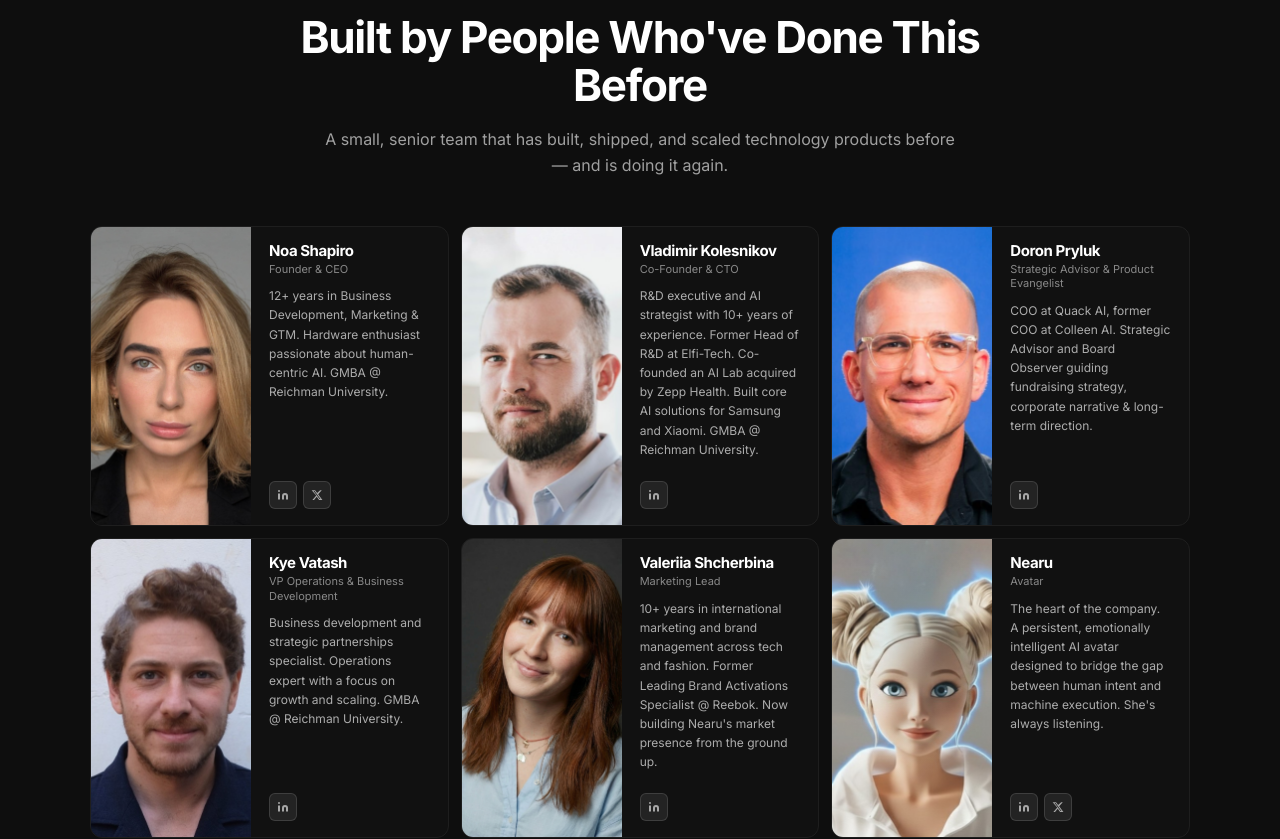
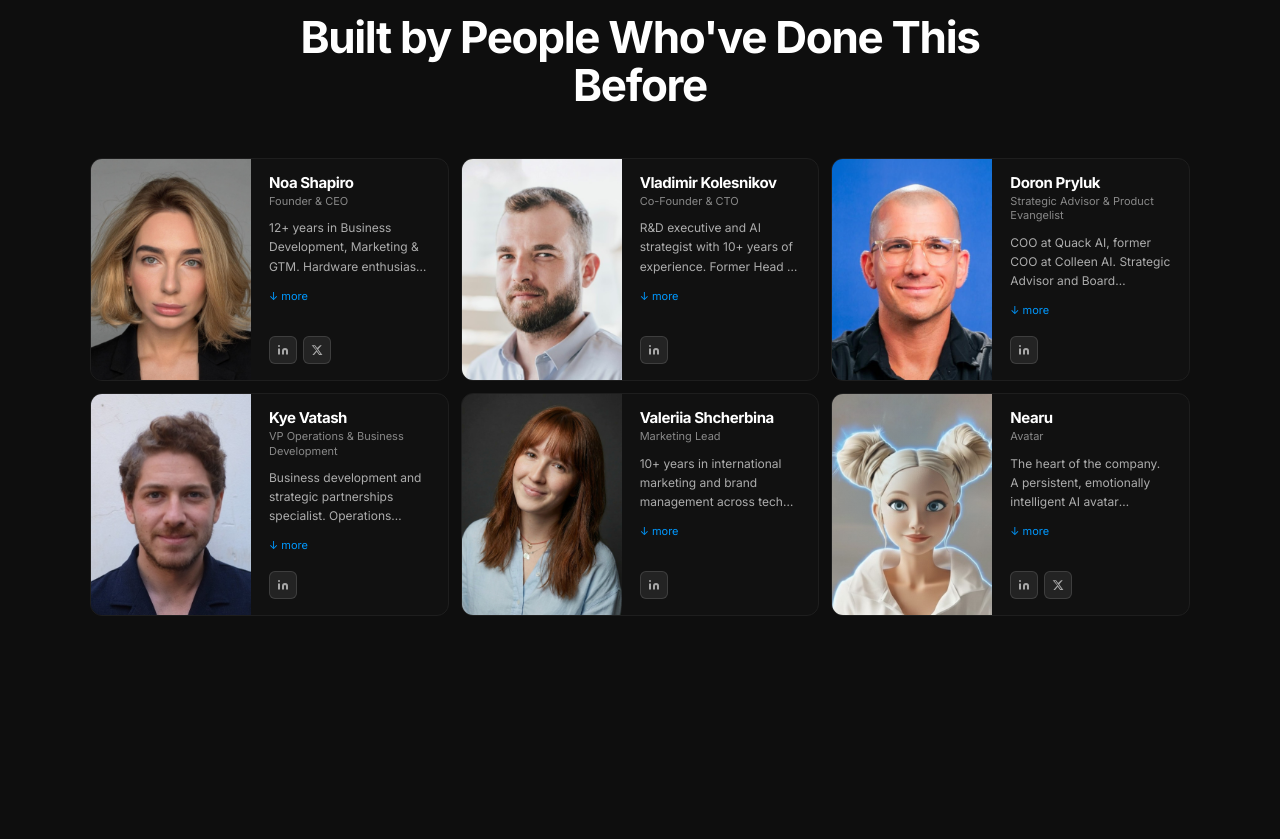
Before and after one commit to noshapiro/NAYAwebsite, a Next.js app: page / in a window 1280 px wide. Shown: the part 9460-10299 px from the top of the page. Built offline with nearby package versions, Linux system fonts and the light colour scheme.

Commit message:
Team: remove subtitle, bio truncated with click to expand, more/less hint, social links always visible
Made-with: Cursor

```diff
--- a/src/components/sections/TeamSection.tsx
+++ b/src/components/sections/TeamSection.tsx
@@ -1,7 +1,7 @@
 "use client";
 
 import Image from "next/image";
-import { useState } from "react";
+import { useState, useRef, useEffect } from "react";
 
 const TEAM = [
   {
@@ -114,9 +114,28 @@ function TeamCard({
   isNearu?: boolean;
 }) {
   const [imgError, setImgError] = useState(false);
+  const [expanded, setExpanded] = useState(false);
+  const [showMoreHint, setShowMoreHint] = useState(false);
+  const bioRef = useRef<HTMLParagraphElement>(null);
+
+  useEffect(() => {
+    if (expanded) {
+      setShowMoreHint(true);
+      return;
+    }
+    const id = requestAnimationFrame(() => {
+      if (bioRef.current)
+        setShowMoreHint(bioRef.current.scrollHeight > bioRef.current.clientHeight);
+    });
+    return () => cancelAnimationFrame(id);
+  }, [expanded, bio]);
 
   return (
     <article
+      role="button"
+      tabIndex={0}
+      onClick={() => setExpanded(!expanded)}
+      onKeyDown={(e) => (e.key === "Enter" || e.key === " ") && setExpanded((x) => !x)}
       className="group flex min-h-[200px] w-full cursor-pointer flex-row items-stretch overflow-hidden rounded-xl border border-[#1e1e1e] bg-[#111111] transition-[border-color] duration-150 hover:border-[rgba(0,153,255,0.3)]"
     >
       {/* Photo area (left) — fixed 160px */}
@@ -163,17 +182,38 @@ function TeamCard({
           {role}
         </p>
         <p
-          className="block overflow-visible text-white/65"
-          style={{ fontSize: 12, lineHeight: 1.6, marginBottom: 14 }}
+          ref={bioRef}
+          className={expanded ? "block text-white/65" : "bio-clamp text-white/65"}
+          style={{
+            fontSize: 12,
+            lineHeight: 1.6,
+            marginBottom: 8,
+            ...(expanded && { display: "block", overflow: "visible" }),
+          }}
         >
           {bio}
         </p>
+        {(showMoreHint || expanded) && (
+          <span
+            style={{
+              fontSize: "11px",
+              color: "#0099ff",
+              cursor: "pointer",
+              marginTop: "4px",
+              display: "block",
+              marginBottom: 8,
+            }}
+          >
+            {expanded ? "↑ less" : "↓ more"}
+          </span>
+        )}
         <div
           className="mt-auto flex items-center"
           style={{ gap: 6, paddingTop: 8 }}
         >
           <a
             href={linkedin}
+            onClick={(e) => e.stopPropagation()}
             target={linkedin === "#" ? undefined : "_blank"}
             rel={linkedin === "#" ? undefined : "noopener noreferrer"}
             className={`${socialButtonClass} ${socialButtonHoverClass}`}
@@ -187,6 +227,7 @@ function TeamCard({
               href={twitter}
               target="_blank"
               rel="noopener noreferrer"
+              onClick={(e) => e.stopPropagation()}
               className={`${socialButtonClass} ${socialButtonHoverClass}`}
               style={socialButtonStyle}
               aria-label="X (Twitter)"
@@ -222,13 +263,6 @@ export function TeamSection() {
           >
             Built by People Who&apos;ve Done This Before
           </h2>
-          <p
-            className="mx-auto mt-4 max-w-[640px] text-center text-[16px] leading-relaxed"
-            style={{ color: "#a0a0a0" }}
-          >
-            A small, senior team that has built, shipped, and scaled technology products before — and
-            is doing it again.
-          </p>
         </header>
 
         {/* Grid — 6 equal cards, 3 per row; stretch so row height matches */}
```
